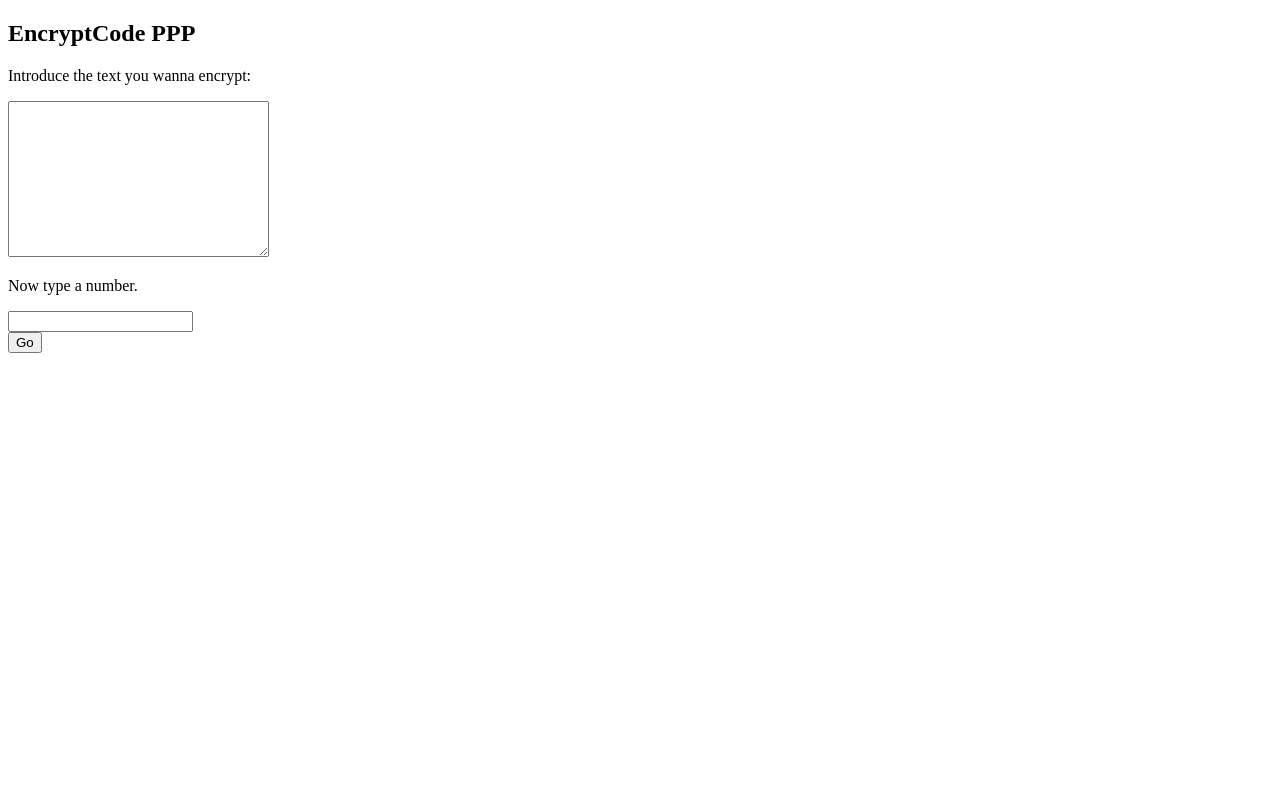
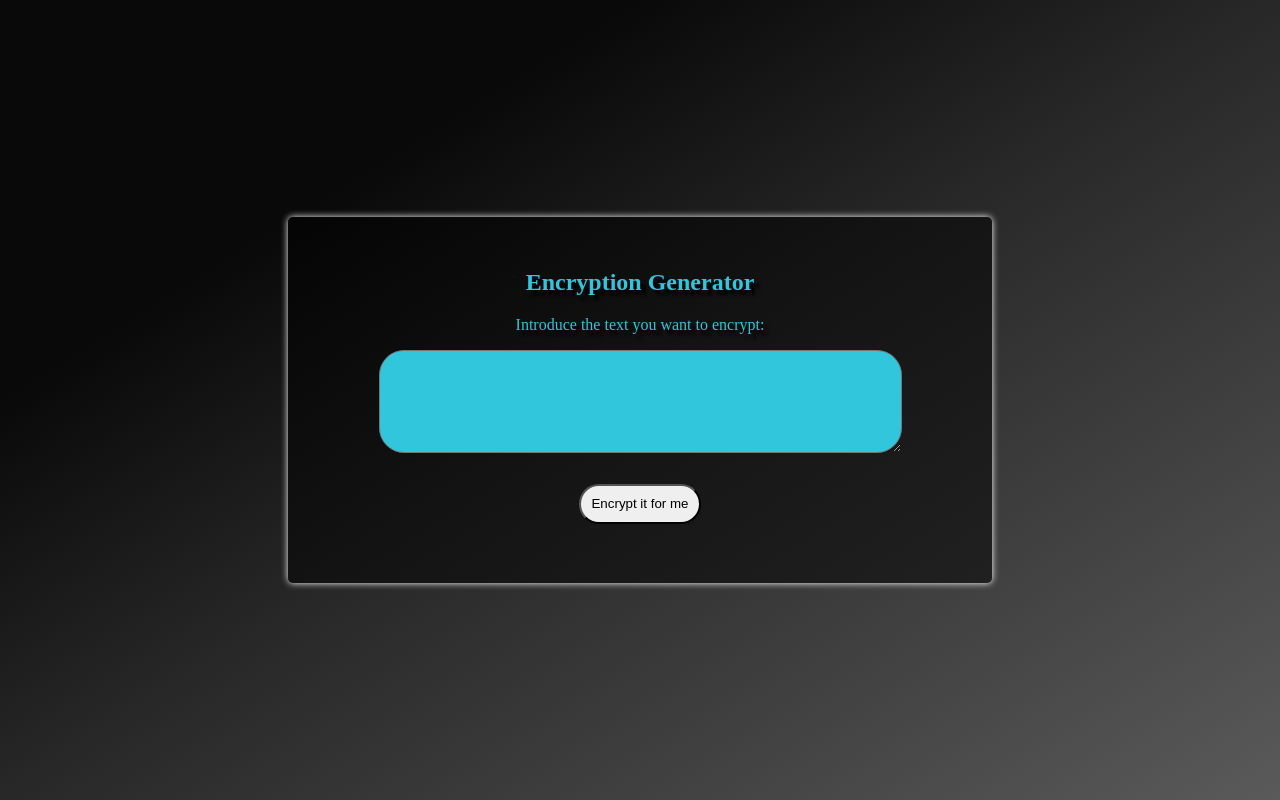
Before and after one commit to Osedread/EncrypCode, a plain HTML site: page index.html in a window 1280 px wide. Drawn offline with Linux system fonts and the light colour scheme.

Commit message:
Added JS that lsiten to button click and some style

```diff
--- a/index.html
+++ b/index.html
@@ -9,15 +9,20 @@
 <body>
 	<section>
 		<div>
-			<h1>EncryptCode PPP</h1>
-			<p>Introduce the text you wanna encrypt:</p>
-			<textarea name="" id="" cols="30" rows="10"></textarea>
-			<p>Now type a number.</p>
-			<input type="text"><br>
-			<button>Go</button>
+			<h1>Encryption Generator</h1>
+			<p>Introduce the text you want to encrypt:</p>
+			<textarea name="" id="textToEncrypt" cols="60" rows="5"></textarea>
+			<div>
+				<button type="button" id="encrypBtn" onclick="encryptFn()">Encrypt it for me</button>
+			</div>
+			<div id="encryptedText">
+
+			</div>
 		</div>
 	</section>
 
+
+	<script src="script.js" type="text/javascript" charset="utf-8" async defer></script>
 	<script>document.write('<script src="http://' + (location.host || 'localhost').split(':')[0] + ':35729/livereload.js?snipver=1"></' + 'script>')</script>
 </body>
 </html>
--- a/script.js
+++ b/script.js
@@ -1,33 +1,35 @@
-t
-
-//Lorem ipsum erecto
-// 3
+var el = document.getElementById("encrypBtn");
 
 
-// Create an array with every value of the text.
-var textInputArray = textInput.split("");
-var textOutputArray = [];
-// ["H", "o", "l", "a"]
-
-// R -> textInputArray[2]
+function rot13(str) {
 
 
+	var arr = [];
+	var upperStr = str.toString().toUpperCase();
 
+	for (var i=0; i<str.length; i++) {
 
+		var letterCharCode = upperStr.charCodeAt(i);
 
-var pene = function () {
+		if (letterCharCode >= 78 && letterCharCode <= 90) {
+			letterCharCode += 19;
+		} else if (letterCharCode >=65 && letterCharCode <= 77) {
+			letterCharCode += 13;
+		}
 
-	for ( var i = 0; i < textInputArray.length; i++ ) {
+		var letter = String.fromCharCode(letterCharCode);
+		arr.push(letter);
 
-		if ( textInputArray[i] == alphabet.indexOf(i) ) {
-			var encryptedCharacter = alphabet[i+numberInput];
-			textOutputArray.push(encryptedCharacter);
-		} else {
-			textOutputArray.push(textInputArray[i]);
-		}
 	}
-};
 
+	var str2 = arr.join("").toUpperCase();
 
-	// Cogemos cada caracter del texto
-	// var  originalCharacter = textInput.chartAt(i);
+	return str2;
+}
+
+function encryptFn() {
+	var text = document.getElementById("textToEncrypt").value;
+	var strText = text.toString();
+	var newText = rot13(strText);
+	document.getElementById("encryptedText").innerHTML = newText;
+}
--- a/style.css
+++ b/style.css
@@ -0,0 +1,54 @@
+body {
+	display: flex;
+	flex-flow: row nowrap;
+	justify-content: center;
+	align-items: center;
+	text-align: center;
+	background: linear-gradient(
+		to bottom right,
+		rgb(9,9,9) 25%,
+		rgb(40, 40, 40), 75%,
+		rgb(90, 90, 90));
+
+	margin: 0 auto;
+	color: rgb(49, 198, 219);
+	text-shadow: 5px 5px 3px black;
+}
+
+section {
+	display: flex;
+	flex-flow: row nowrap;
+	justify-content: center;
+	align-items: center;
+	text-align: center;
+	width: 90%;
+	background-color: rgba(0, 0, 0, 0.5);
+	padding: 2em;
+	box-shadow: 0px 0px 7px white;
+	border-radius: 5px;
+}
+
+textarea {
+	text-align: center;
+	background-color: rgb(49, 198, 219);
+	border-radius: 25px;
+	font-size: 1em;
+	padding: 1em;
+}
+
+button {
+	border-radius: 25px;
+	padding: 0.8em;
+	margin: 2em;
+}
+
+/* MEDIA QUERIES */
+
+@media (min-width: 600px) {
+	body {
+		height: 100vh;
+	}
+	section {
+		width: 50%;
+	}
+}
```
Also changed, not shown: 2 other files.
